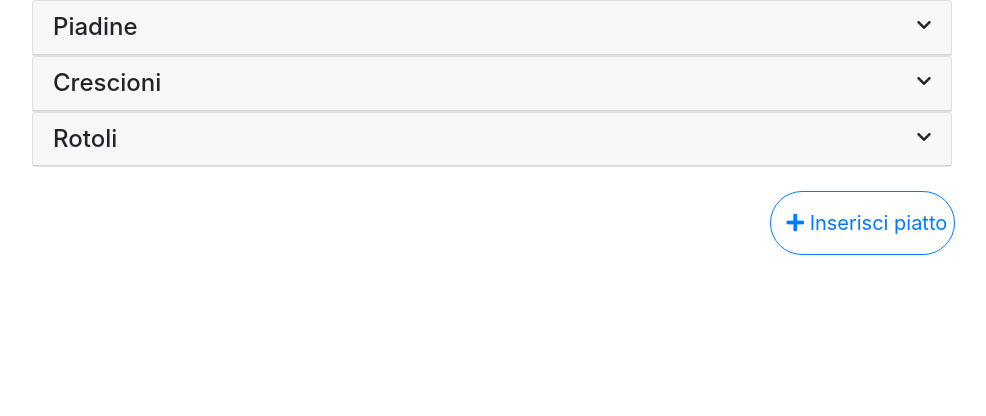
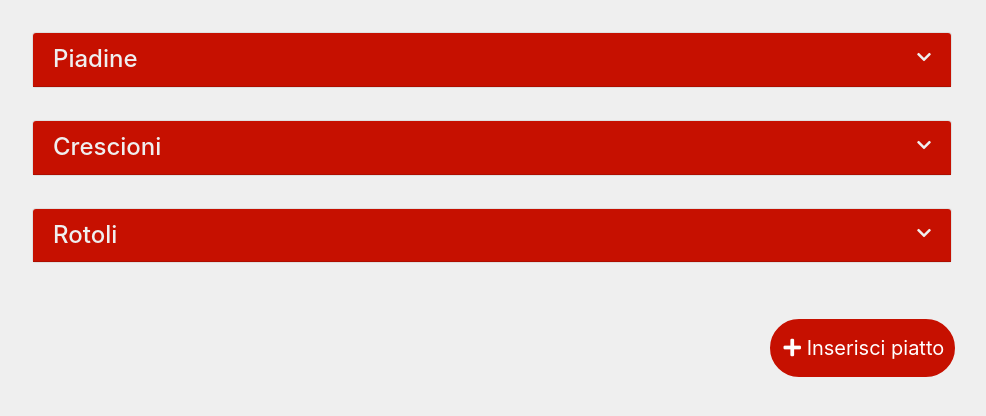
Before and after one commit to mazzio97/AlmaFood, a PHP site: page /menu.html in a window 1280 px wide. Shown: the top 416 px of the page, without its empty margins (148-1134 px from the left). Run offline with PHP 8.4, Linux system fonts and the light colour scheme.

Commit message:
Minor changes to colours and markup in Menu page

```diff
--- a/css/customstrap.css
+++ b/css/customstrap.css
@@ -46,5 +46,9 @@
 .btn-alma {
     color: #fff;
     background-color: var(--alma);
-    border-color: var(--alma);
+    border: 0.125rem solid var(--alma);
 }
+.btn-alma:hover {
+    color: var(--alma);
+    background-color: #efefef;
+}
--- a/css/default.css
+++ b/css/default.css
@@ -35,3 +35,6 @@ a:hover {
 .fa-smile, .fa-grin-hearts {
     color: var(--success);
 }
+i:hover {
+    cursor: pointer;
+}
--- a/css/menu.css
+++ b/css/menu.css
@@ -1,3 +1,13 @@
+body {
+	background-color: #efefef;
+}
+.card {
+	margin: 2rem auto;
+}
+.card-header {
+	background-color: var(--alma);
+	color:#efefef;
+}
 .menu-plate {
 	padding: 1rem 0 0;
 	border-bottom: 0.1rem solid #efefef;
@@ -5,16 +15,25 @@
 .menu-plate:last-child {
 	border-bottom: none;
 }
+.menu-plate h5 {
+	color: black;
+}
 .menu-plate i {
 	font-size: 1.5em;
 	padding: 0 0.25rem;
+	color: var(--alma);
 }
+.menu-plate .d-inline {
+	margin-right: 1rem;
+}
+
 .card-body {
+	color: #606060;
 	padding-top: 0;
 	padding-bottom: 0;
 }
 .btn {
 	font-size: 1.25rem;
 	margin-top: 1.5rem;
-	padding: 1rem;
+	padding: 0.75rem;
 }
--- a/menu.html
+++ b/menu.html
@@ -172,7 +172,7 @@
 				</div>
 			</div>
 		</div>
-		<button class="col-2 offset-9 btn btn-outline-primary rounded-borders"><i class="fas fa-plus"></i> Inserisci piatto</button>
+		<button class="col-2 offset-9 btn btn-alma rounded-borders"><i class="fas fa-plus"></i> Inserisci piatto</button>
 	</div>
 </body>
 
```
